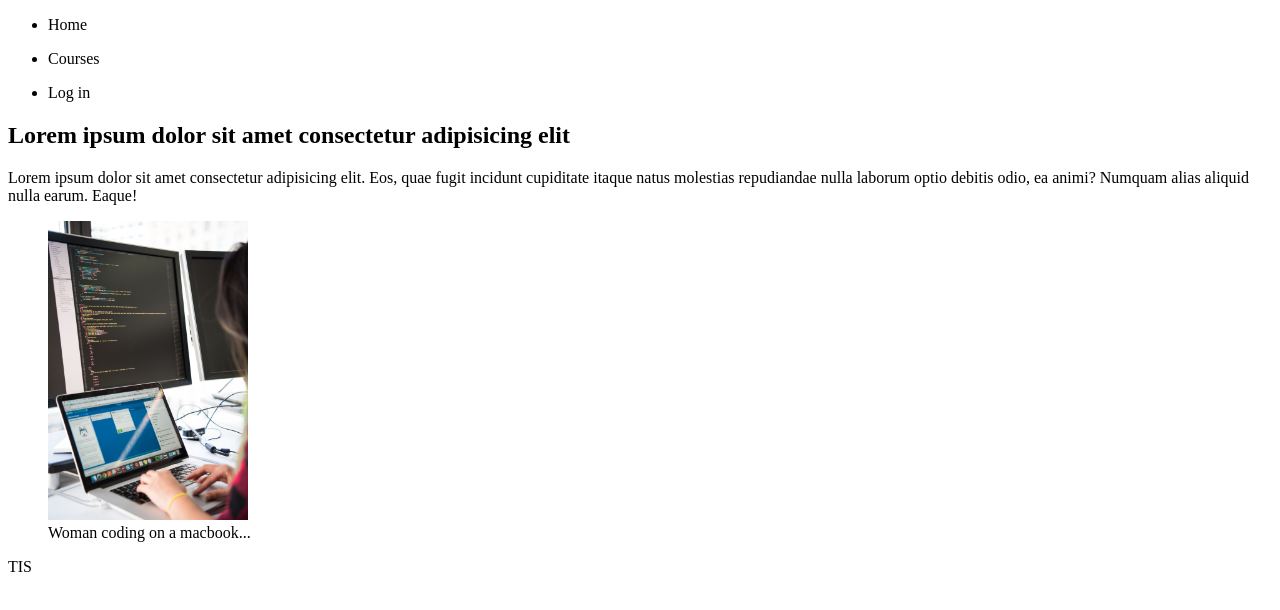
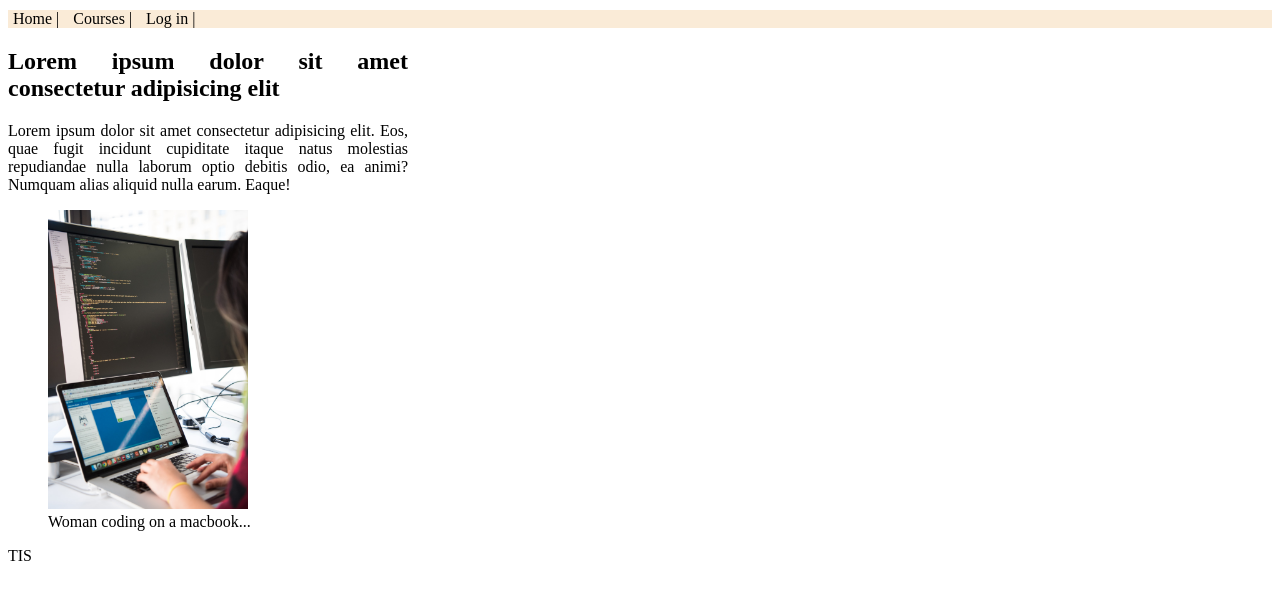
Before and after one commit to lsofiadb/Metadata-standards-TIS, a plain HTML site: page WebPage/index.html in a window 1280 px wide. Drawn offline with Linux system fonts and the light colour scheme.

Commit message:
new content

```diff
--- a/WebPage/index.html
+++ b/WebPage/index.html
@@ -5,29 +5,26 @@
     <meta http-equiv="X-UA-Compatible" content="IE=edge">
     <meta name="viewport" content="width=device-width, initial-scale=1.0">
     <title>Web Page</title>
+    <link rel="stylesheet" href="./style.css">
 </head>
 <body>
     <header>
         <nav>
-            <ul>
-                <li>
-                    Home
+            <ul class="main-nav">
+                <li class="main-nav__item">
+                    <a href="">Home</a>
                 </li>
-            </ul>
-            <ul>
-                <li>
-                    Courses
+                <li class="main-nav__item">
+                    <a href="">Courses</a>
                 </li>
-            </ul>
-            <ul>
-                <li>
-                    Log in
+                <li class="main-nav__item">
+                    <a href="">Log in</a>
                 </li>
             </ul>
         </nav>
     </header>
     <main>
-        <section>
+        <section class="main-content">
             <h1>Lorem ipsum dolor sit amet consectetur adipisicing elit</h1>
             <p>
                 Lorem ipsum dolor sit amet consectetur adipisicing elit. Eos, quae fugit
```
